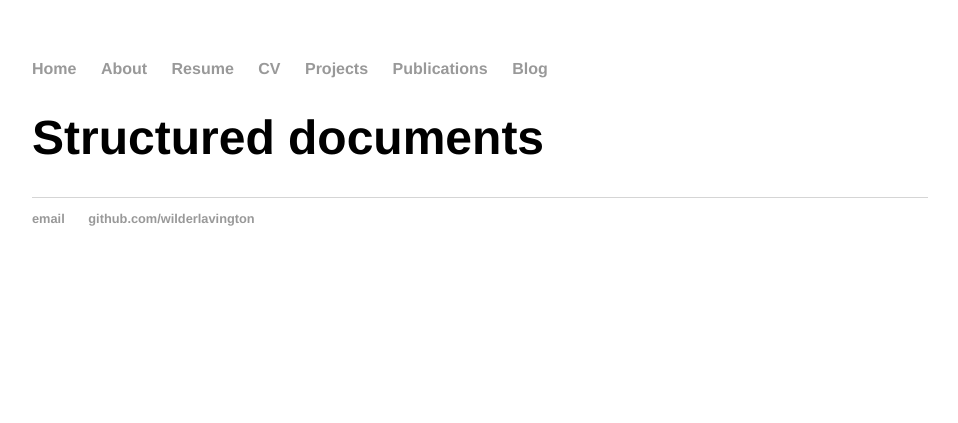
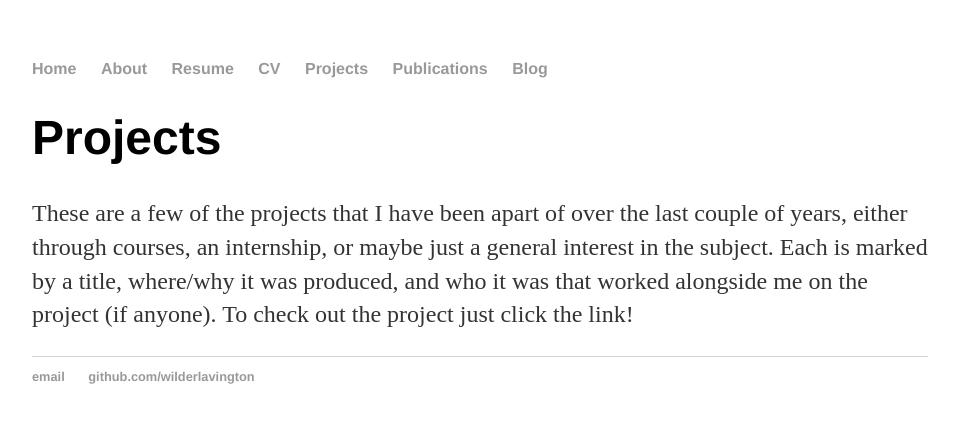
Before and after one commit to WilderLavington/old_web_page, a Jekyll site: the page built from projects/index.md, in a window 1280 px wide. Shown: the top 423 px of the page, without its empty margins (160-1118 px from the left). Built offline with Jekyll 4.4.1, drawn with Linux system fonts in a browser that asks for light colours; our own code applies the rules of GitHub Pages for plain Markdown files.

Commit message:
Update index.md

```diff
--- a/projects/index.md
+++ b/projects/index.md
@@ -1 +1,2 @@
-# Structured documents
+# Projects
+These are a few of the projects that I have been apart of over the last couple of years, either through courses, an internship, or maybe just a general interest in the subject. Each is marked by a title, where/why it was produced, and who it was that worked alongside me on the project (if anyone). To check out the project just click the link!
```
